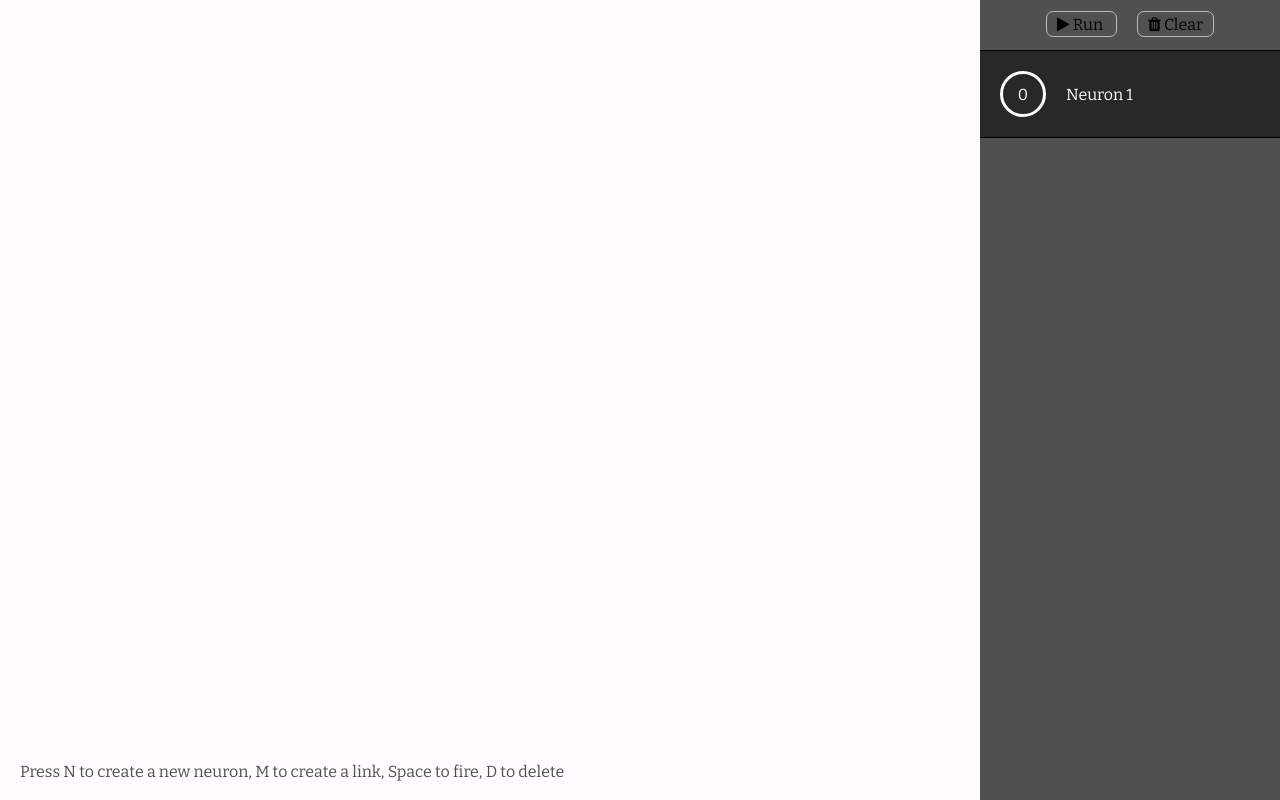
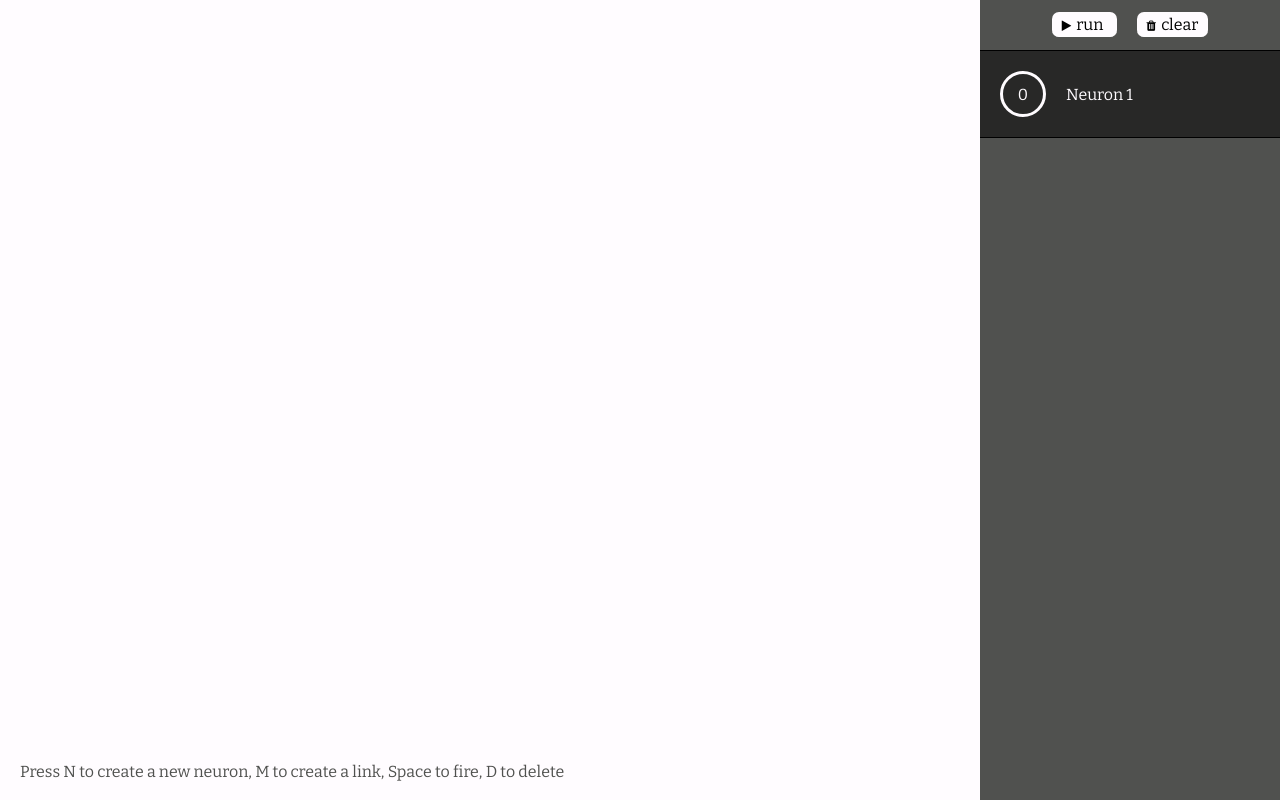
Before and after one commit to dudeofea/jsnn, a plain HTML site: page index.html in a window 1280 px wide. Drawn offline with nearby package versions, Linux system fonts and the light colour scheme.

Commit message:
finished buttons on side bar

```diff
--- a/index.html
+++ b/index.html
@@ -13,11 +13,11 @@
 		<div class="sequence-buttons">
 			<div class="button">
 				<i class="fa fa-play"></i>
-				Run
+				run
 			</div>
 			<div class="button">
 				<i class="fa fa-trash"></i>
-				Clear
+				clear
 			</div>
 		</div>
 		<ul class="sequence-list">
--- a/index.scss
+++ b/index.scss
@@ -150,13 +150,28 @@ arrow {
 }
 
 .button {
+    cursor: pointer;
     display: inline;
     height: 20px;
     padding: 3px 10px 2px;
-    border: 1px solid rgba(255,255,255,0.6);
+    border-bottom: 1px solid rgba(255,255,255,0.7);
+    background-color: $palette3;
     border-radius: 7px;
     margin-left: 20px;
+    &:hover {
+        background-color: $palette4;
+        border-color: darken($palette4, 20);
+    }
+    &:active {
+        background-color: darken($palette4, 10);
+        border: none;
+    }
     &:first-child {
-        margin: 0;
+        margin-left: 0;
+    }
+    i {
+        font-size: 12px;
+        vertical-align: middle;
+        margin-right: 2px;
     }
 }
```
Also changed, not shown: index.css, 1 other file.
